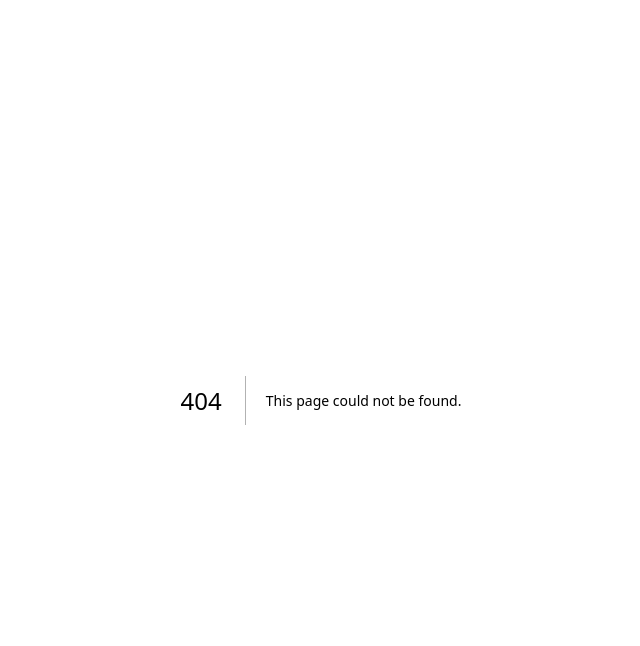
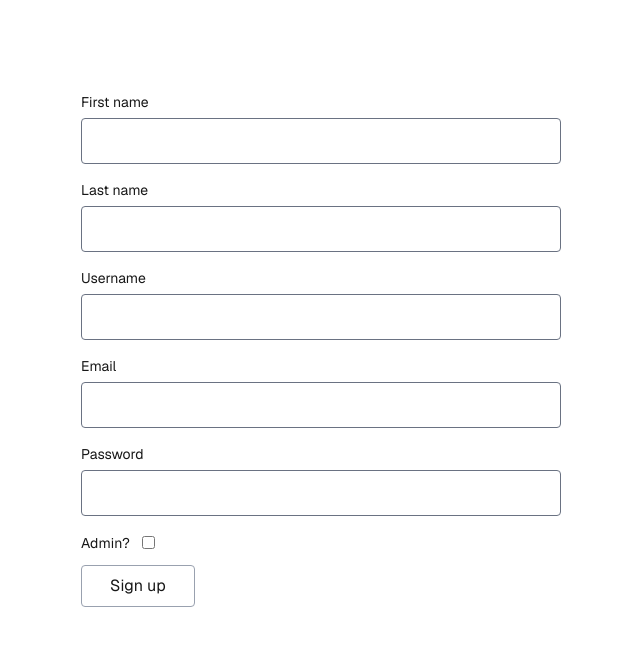
Before and after one commit to oluwatobiss/gist-frontend, a Next.js app: page /sign-up in a window 1280 px wide. Before the commit this address had no page. Shown: the top 646 px of the page, without its empty margins (319-959 px from the left). Built offline with nearby package versions, Linux system fonts and the light colour scheme.

Commit message:
feat: Create sign up page

```diff
--- /dev/null
+++ b/app/sign-up/page.tsx
@@ -0,0 +1,177 @@
+"use client";
+import { useState } from "react";
+import { ChangeEvent, Errors, FormEvent } from "@/app/_types";
+
+export default function SignUp() {
+  const [firstName, setFirstName] = useState("");
+  const [lastName, setLastName] = useState("");
+  const [username, setUsername] = useState("");
+  const [email, setEmail] = useState("");
+  const [password, setPassword] = useState("");
+  const [admin, setAdmin] = useState(false);
+  const [adminCode, setAdminCode] = useState("");
+  const [errors, setErrors] = useState<Errors[]>([]);
+
+  async function registerUser(e: FormEvent) {
+    e.preventDefault();
+    try {
+      const response = await fetch(
+        `${process.env.NEXT_PUBLIC_BACKEND_URI}/users`,
+        {
+          method: "POST",
+          body: JSON.stringify({
+            firstName,
+            lastName,
+            username,
+            email,
+            password,
+            admin,
+            adminCode,
+          }),
+          headers: { "Content-type": "application/json; charset=UTF-8" },
+        }
+      );
+      const userData = await response.json();
+      userData.errors?.length
+        ? setErrors(userData.errors)
+        : (window.location.href = "/");
+    } catch (error) {
+      if (error instanceof Error) console.error(error.message);
+    }
+  }
+
+  function updateAdminCode(e: ChangeEvent) {
+    errors.length && setErrors([]);
+    setAdminCode(e.target.value);
+  }
+
+  function showErrorFor(field: string) {
+    return errors.find((error) => error.path === field) ? (
+      <div className="mb-2 text-sm text-red-500">
+        {errors.find((error) => error.path === field)?.msg}
+      </div>
+    ) : (
+      ""
+    );
+  }
+
+  return (
+    <main className="sm:px-100 sm:py-20 min-h-screen font-[family-name:var(--font-geist-sans)]">
+      <form
+        className="[&_.text-input]:w-full [&_input]:border [&_input]:border-gray-500 [&_input]:rounded-sm [&_input]:my-1 [&_input]:px-5 [&_input]:py-2 [&_input]:text-lg [&_label]:inline-block [&_label]:text-sm [&_.text-input-label]:mt-3"
+        onSubmit={registerUser}
+      >
+        <div>
+          <label className="text-input-label" htmlFor="firstName">
+            First name
+          </label>
+          <input
+            className="text-input"
+            type="text"
+            name="firstName"
+            id="firstName"
+            value={firstName}
+            onChange={(e) => setFirstName(e.target.value)}
+            required
+          />
+          {showErrorFor("firstName")}
+        </div>
+        <div>
+          <label className="text-input-label" htmlFor="lastName">
+            Last name
+          </label>
+          <input
+            className="text-input"
+            type="text"
+            name="lastName"
+            id="lastName"
+            value={lastName}
+            onChange={(e) => setLastName(e.target.value)}
+            required
+          />
+          {showErrorFor("lastName")}
+        </div>
+        <div>
+          <label className="text-input-label" htmlFor="username">
+            Username
+          </label>
+          <input
+            className="text-input"
+            type="text"
+            name="username"
+            id="username"
+            value={username}
+            onChange={(e) => setUsername(e.target.value)}
+            required
+          />
+          {showErrorFor("username")}
+        </div>
+        <div>
+          <label className="text-input-label" htmlFor="email">
+            Email
+          </label>
+          <input
+            className="text-input"
+            type="email"
+            name="email"
+            id="email"
+            value={email}
+            onChange={(e) => setEmail(e.target.value)}
+            required
+          />
+          {showErrorFor("email")}
+        </div>
+        <div>
+          <label className="text-input-label" htmlFor="password">
+            Password
+          </label>
+          <input
+            className="text-input"
+            type="password"
+            name="password"
+            id="password"
+            value={password}
+            onChange={(e) => setPassword(e.target.value)}
+            required
+          />
+          {showErrorFor("password")}
+        </div>
+        <div className="mt-3 flex items-center gap-3">
+          <label htmlFor="adminCheckbox">Admin?</label>
+          <input
+            className="w-[initial]"
+            type="checkbox"
+            id="adminCheckbox"
+            checked={admin}
+            onChange={() => setAdmin(!admin)}
+          />
+        </div>
+        {admin ? (
+          <div>
+            <label className="text-input-label" htmlFor="adminCode">
+              Enter your passcode:
+            </label>
+            <input
+              className="text-input"
+              type="password"
+              name="adminCode"
+              id="adminCode"
+              value={adminCode}
+              onChange={updateAdminCode}
+              required
+            />
+            {showErrorFor("adminCode")}
+          </div>
+        ) : (
+          ""
+        )}
+        <button
+          type="submit"
+          className="cursor-pointer hover:bg-gray-200 hover:text-black mt-3 px-7 py-2 border border-gray-400 border-solid rounded-sm"
+        >
+          Sign up
+        </button>
+      </form>
+    </main>
+  );
+}
```
